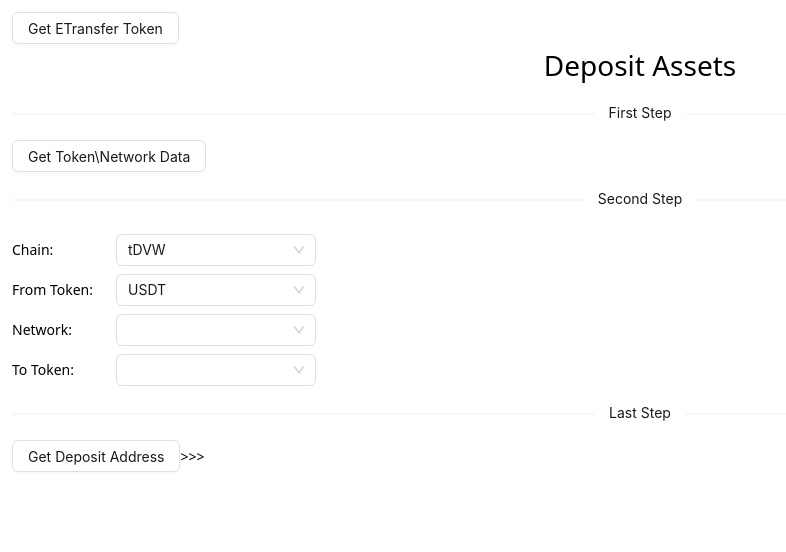
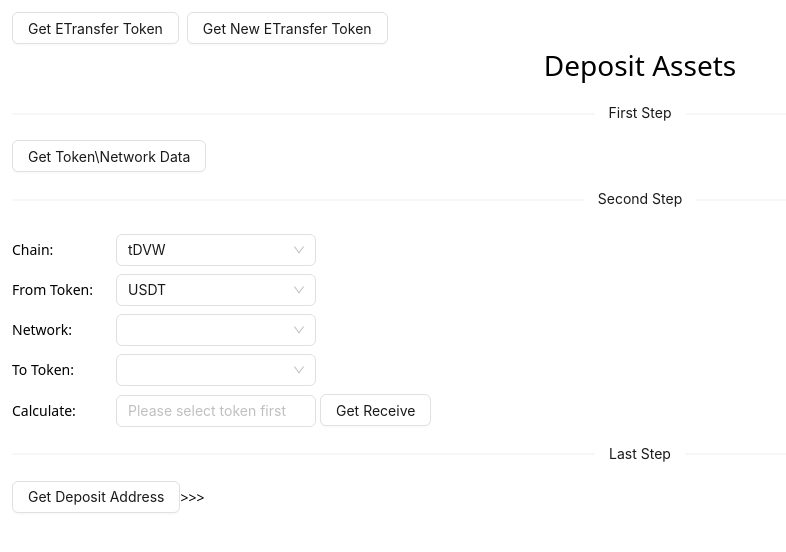
Before and after one commit to ETransferProject/etransfer-toolkit, a Next.js app in the folder packages/example/: page /deposit in a window 1280 px wide. Shown: the top 552 px of the page, without its empty margins (0-786 px from the left). Built offline with nearby package versions, Linux system fonts and the light colour scheme; what @etransfer/core would draw is missing.

Commit message:
feat: 🎸 calculator demo

```diff
--- a/packages/example/src/app/deposit/page.tsx
+++ b/packages/example/src/app/deposit/page.tsx
@@ -1,10 +1,10 @@
 'use client';
 
 import { eTransferCore } from '@/utils/core';
-import { Button, Divider, Select } from 'antd';
+import { Button, Divider, Select, Input } from 'antd';
 import { useCallback, useState } from 'react';
 import { BusinessType } from '@etransfer/types';
-import { TDepositInfo, TNetworkItem } from '@etransfer/services';
+import { TConversionRate, TDepositInfo, TNetworkItem } from '@etransfer/services';
 import { ChainList } from '@/config';
 import { ChainId } from '@portkey/types';
 
@@ -34,6 +34,8 @@ export default function Deposit() {
 
   // deposit info
   const [depositInfo, setDepositInfo] = useState<TDepositInfo | undefined>();
+  const [amount, setAmount] = useState('');
+  const [conversionRate, setConversionRate] = useState<TConversionRate | undefined>();
 
   const fetchNetworkList = useCallback(
     async (symbol?: string) => {
@@ -83,6 +85,7 @@ export default function Deposit() {
   }, [fetchNetworkList, fromToken]);
 
   const fetchDepositAddress = useCallback(async () => {
+    try {
       const res = await eTransferCore.services.getDepositInfo({
         chainId: toChain,
         network: fromNetwork,
@@ -90,7 +93,24 @@ export default function Deposit() {
         toSymbol: toToken,
       });
       setDepositInfo(res.depositInfo);
+    } catch (error) {
+      console.error('fetchDepositAddress', error);
+    }
   }, [fromNetwork, fromToken, toChain, toToken]);
+
+  const fetchCalculate = useCallback(async () => {
+    try {
+      const res = await eTransferCore.services.getDepositCalculate({
+        toChainId: toChain,
+        fromSymbol: fromToken,
+        toSymbol: toToken,
+        fromAmount: amount,
+      });
+      setConversionRate(res.conversionRate);
+    } catch (error) {
+      console.error('fetchCalculate', error);
+    }
+  }, [amount, fromToken, toChain, toToken]);
 
   const onFromTokenChange = useCallback(
     (val: string) => {
@@ -124,6 +144,14 @@ export default function Deposit() {
     [fetchNetworkList],
   );
 
+  const onChangeAmount = useCallback((event: any) => {
+    const value = event.target.value;
+    if (!value) {
+      setConversionRate(undefined);
+    }
+    setAmount(event.target.value);
+  }, []);
+
   return (
     <div>
       <h1 className="page-title">Deposit Assets</h1>
@@ -150,6 +178,43 @@ export default function Deposit() {
           <span className="form-label">To Token:</span>
           <Select value={toToken} style={{ width: 200 }} onChange={onToTokenChange} options={toTokenList} />
         </div>
+
+        <div className="space-y-2">
+          <span className="form-label">Calculate:</span>
+          <Input
+            value={amount}
+            style={{ width: 200 }}
+            onChange={onChangeAmount}
+            placeholder="Please select token first"
+          />
+          <Button style={{ marginLeft: 4, marginRight: 4 }} onClick={fetchCalculate}>
+            Get Receive
+          </Button>
+          <div>
+            {!!conversionRate?.toAmount && (
+              <span>
+                Receive:
+                <span
+                  className="text-brand-normal inline-block"
+                  style={{
+                    marginLeft: 4,
+                    marginRight: 20,
+                  }}>{`${conversionRate?.toAmount} ${conversionRate?.fromSymbol}`}</span>
+              </span>
+            )}
+            {!!conversionRate?.minimumReceiveAmount && (
+              <span>
+                <span>Minimum Receive:</span>
+                <span
+                  className="text-brand-normal inline-block"
+                  style={{
+                    marginLeft: 4,
+                    marginRight: 4,
+                  }}>{`${conversionRate?.minimumReceiveAmount} ${conversionRate?.fromSymbol}`}</span>
+              </span>
+            )}
+          </div>
+        </div>
       </section>
 
       <Divider plain>Last Step</Divider>
--- a/packages/example/src/pageComponents/login/index.tsx
+++ b/packages/example/src/pageComponents/login/index.tsx
@@ -19,9 +19,25 @@ export default function GetAuth() {
     });
   }, []);
 
+  const fetchNewAuthToken = useCallback(async () => {
+    await eTransferCore.getAuthApi({
+      pubkey:
+        '04671bfc20edb4cdc171bd7d20877aa64862e88dc9f52173673db9789e0dea71aca45472fd4841cad362cae8b5b6f05c55a350014f7917fe90870fd680c845edae',
+      signature:
+        '05d641d117822f42f25278d8893f3a1ba9a36c32590080f84fe1d1095712819d223c3b3fa0c1de8f62b9b6ac89992c7e2f09678ad01eef1e97b0f21d6c6bd49c01',
+      plain_text: '4e6f6e63653a31373136333538353032393233',
+      ca_hash: '134374c6dc3be101de6009e20d3888da43eaf7683bc7f41faac254286e85e032',
+      chain_id: 'tDVW',
+      managerAddress: '7iC6EQtt4rKsqv9vFiwpUDvZVipSoKwvPLy7pRG189qJjyVT7',
+      version: PortkeyVersion.v2,
+    });
+  }, []);
+
   return (
     <div>
       <Button onClick={fetchAuthToken}>Get ETransfer Token</Button>
+      <span style={{ display: 'inline-block', width: 8 }} />
+      <Button onClick={fetchNewAuthToken}>Get New ETransfer Token</Button>
     </div>
   );
 }
```
Lines whose indentation alone changed are shown as unchanged.
